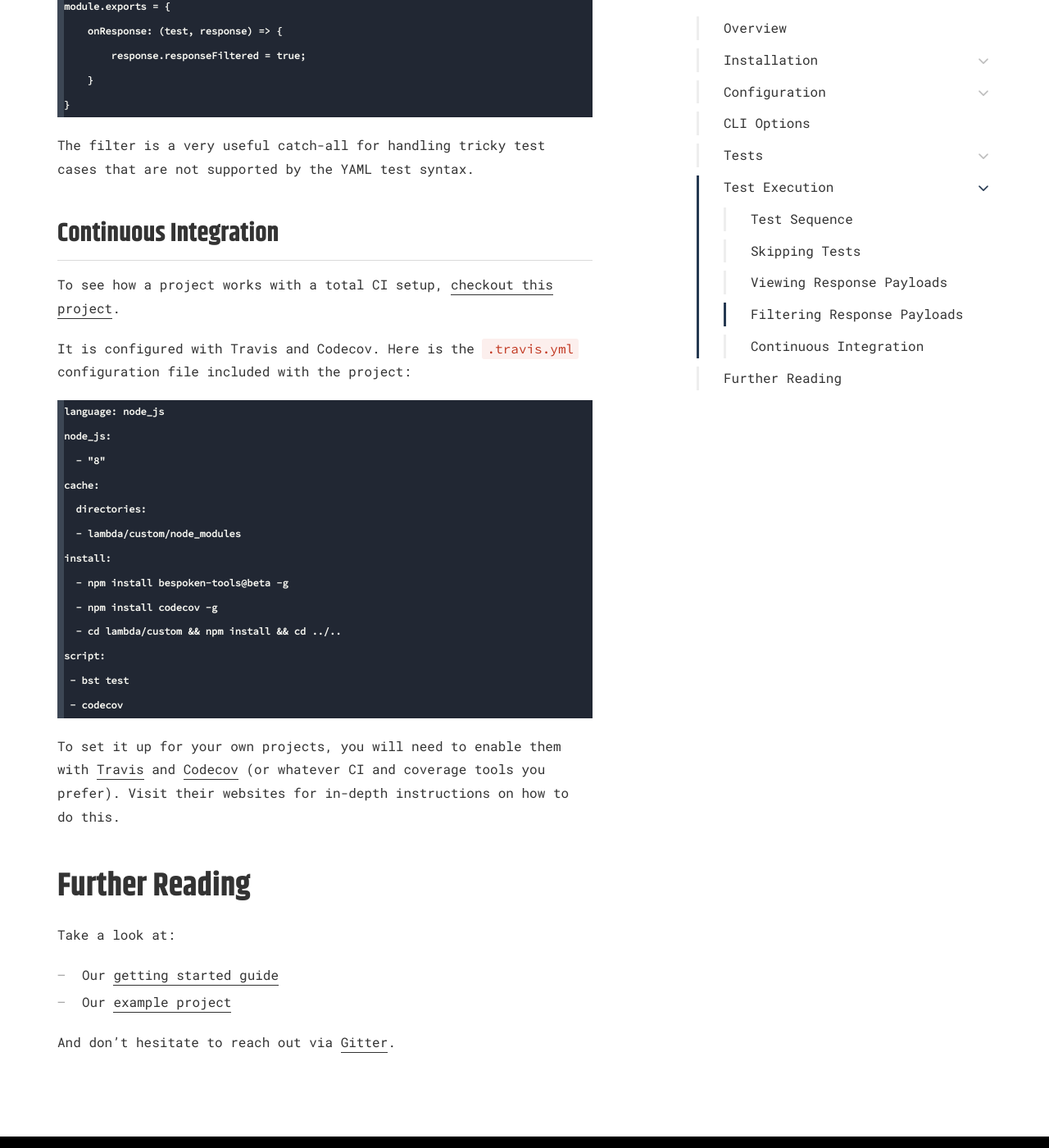
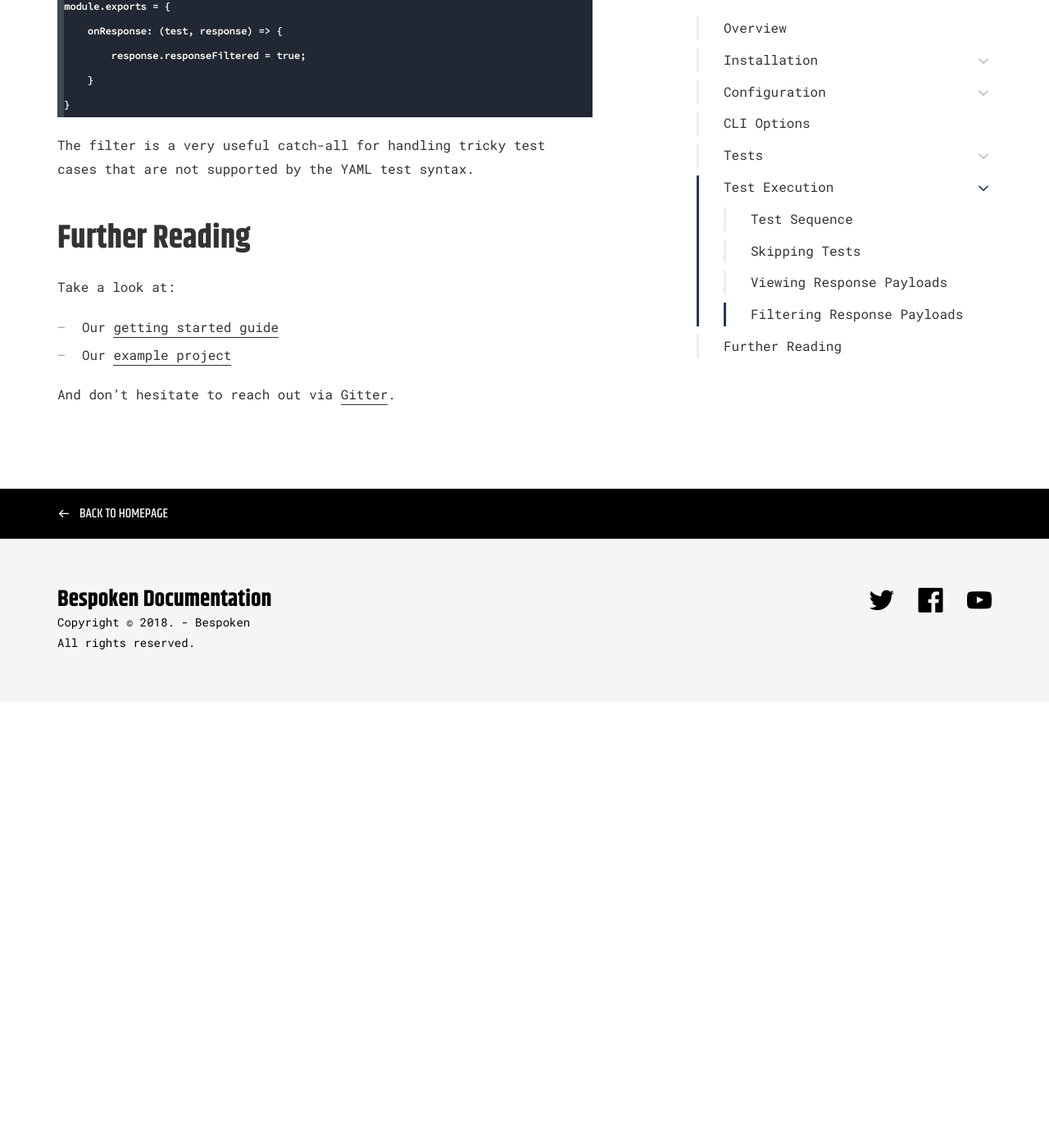
Before and after one commit to bespoken/bespoken-docs, a Jekyll site: the page built from end-to-end/guide.md, in a window 1280 px wide and 1400 px high, scrolled down 14095 px. Shown: the whole window at 82% size. Built offline with Jekyll 4.4.1, drawn with Linux system fonts in a browser that asks for light colours; some web fonts are replaced; after the commit the page ends 14951 px from its top, so only the background shows below that.

Commit message:
Remove reference to CI for end-to-end testing

````diff
--- a/end-to-end/guide.md
+++ b/end-to-end/guide.md
@@ -424,28 +424,6 @@ module.exports = {
 
 The filter is a very useful catch-all for handling tricky test cases that are not supported by the YAML test syntax.
 
-## Continuous Integration
-To see how a project works with a total CI setup, [checkout this project](https://github.com/ig-perez/skill-sample-nodejs-fact/tree/ContinuousIntegration).
-
-It is configured with Travis and Codecov. Here is the `.travis.yml` configuration file included with the project:
-```
-language: node_js
-node_js:
-  - "8"
-cache:
-  directories:
-  - lambda/custom/node_modules
-install:
-  - npm install bespoken-tools@beta -g
-  - npm install codecov -g
-  - cd lambda/custom && npm install && cd ../..
-script:
- - bst test
- - codecov
-```
-
-To set it up for your own projects, you will need to enable them with [Travis](https://travis-ci.org) and [Codecov](https://codecov.io) (or whatever CI and coverage tools you prefer). Visit their websites for in-depth instructions on how to do this.
-
 # Further Reading
 Take a look at:
 * Our [getting started guide](../getting-started)
````
